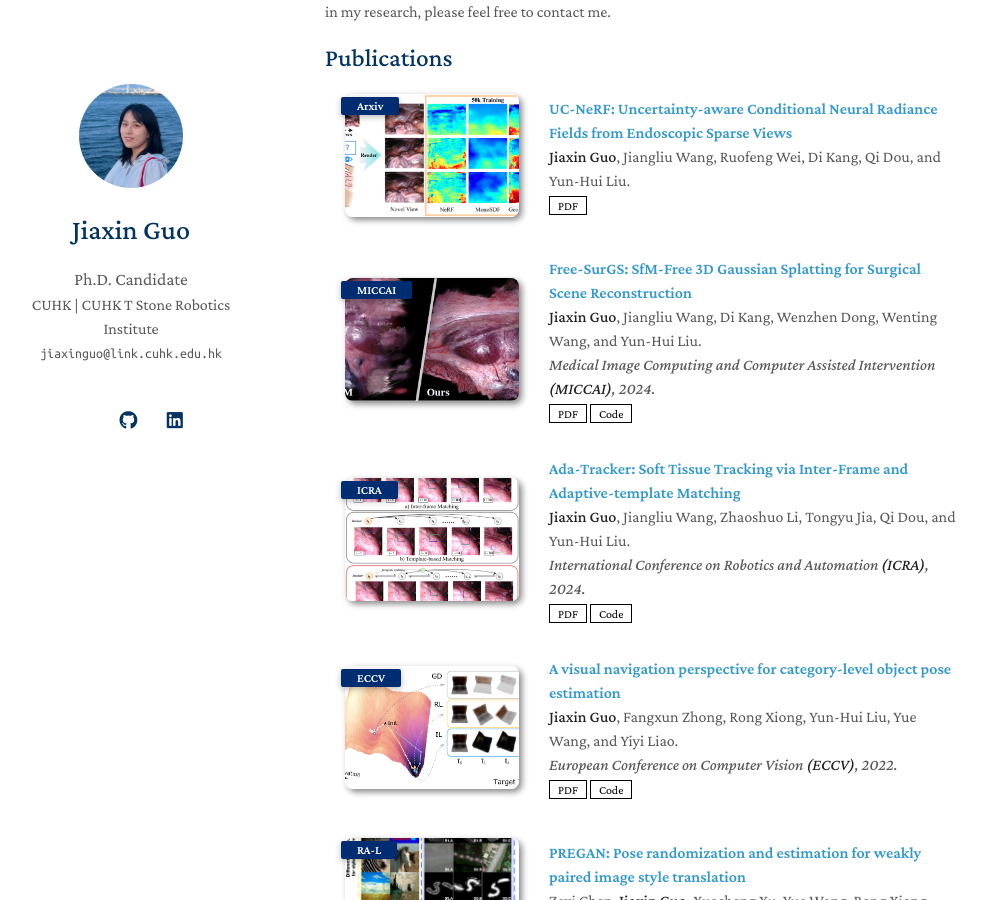
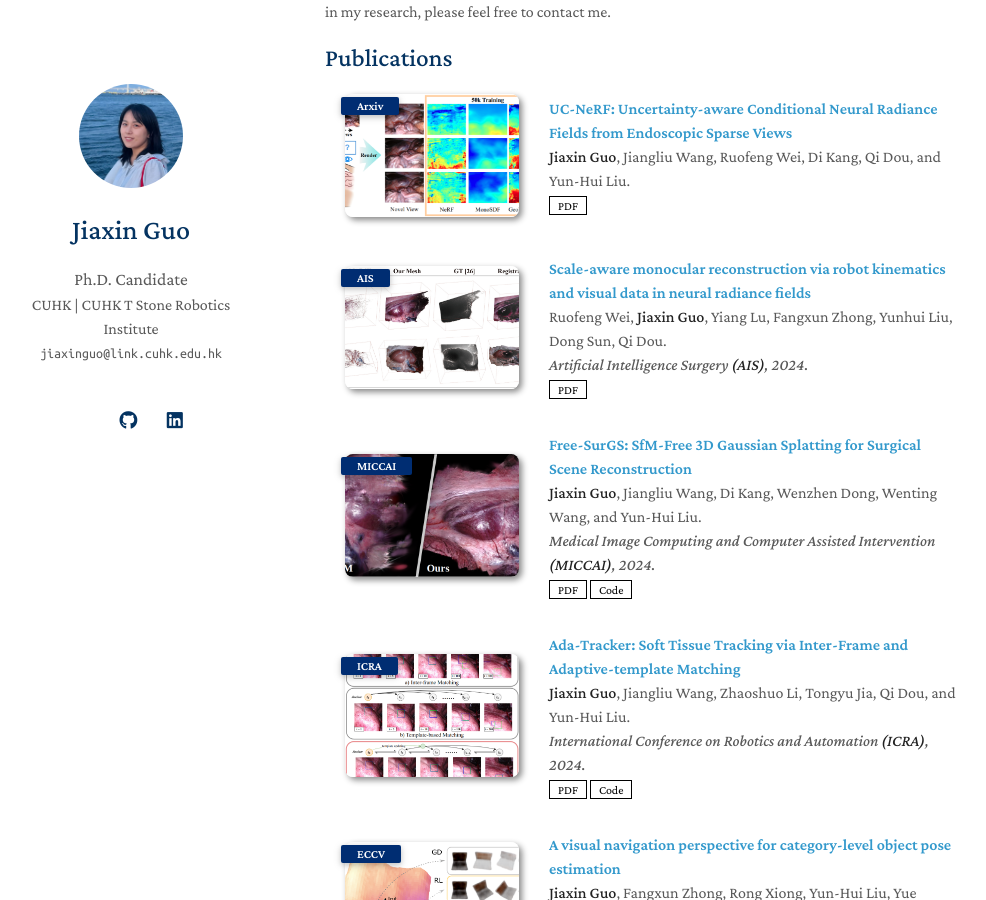
Before and after one commit to wrld/wrld.github.io, a Jekyll site: the page built from index.md, in a window 1280 px wide and 900 px high, scrolled down 359 px. Shown: the whole window, without its empty margins (145-1131 px from the left). Built offline with Jekyll 4.4.1, drawn with Linux system fonts in a browser that asks for light colours; nearby versions of some CDN libraries; a style sheet for code colours, icons or effects is not loaded; our own code applies the rules of GitHub Pages for plain Markdown files.

Commit message:
update 9.5

```diff
--- a/_data/publications.yml
+++ b/_data/publications.yml
@@ -7,6 +7,13 @@ main:
     image: ./assets/img/teaser_ucnerf.png
     conference_short: Arxiv
 
+  - title: "Scale-aware monocular reconstruction via robot kinematics and visual data in neural radiance fields"
+    authors: Ruofeng Wei, <strong>Jiaxin Guo</strong>, Yiang Lu, Fangxun Zhong, Yunhui Liu, Dong Sun, Qi Dou.
+    conference_short: AIS
+    conference: Artificial Intelligence Surgery <strong>(AIS)</strong>, 2024.
+    pdf: https://www.oaepublish.com/articles/ais.2024.12
+    image: ./assets/img/scale_nerf.png
+
   - title: "Free-SurGS: SfM-Free 3D Gaussian Splatting for Surgical Scene Reconstruction"
     authors: <strong>Jiaxin Guo</strong>, Jiangliu Wang, Di Kang, Wenzhen Dong, Wenting Wang, and Yun-Hui Liu.
     conference_short: MICCAI
@@ -14,7 +21,6 @@ main:
     pdf: https://arxiv.org/pdf/2407.02918.pdf
     code: https://github.com/wrld/Free-SurGS
     image: ./assets/img/teaser_gs.png
-
 
   - title: "Ada-Tracker: Soft Tissue Tracking via Inter-Frame and Adaptive-template Matching"
     authors: <strong>Jiaxin Guo</strong>, Jiangliu Wang, Zhaoshuo Li, Tongyu Jia, Qi Dou, and Yun-Hui Liu.
```
Also changed, not shown: assets/img/scale_nerf.png (added).
